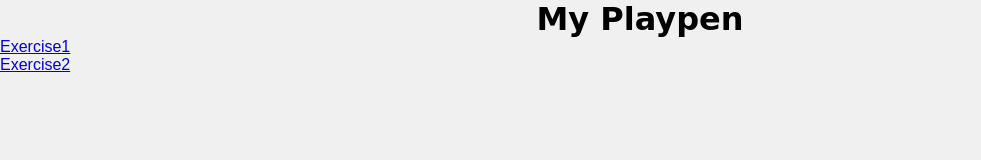
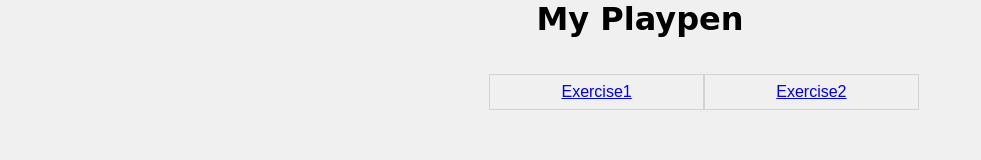
Before and after one commit to SartorelliK/playpen, a plain HTML site: page index.html in a window 1280 px wide. Shown: the whole page, without its empty margins (0-981 px from the left). Drawn offline with Linux system fonts and the light colour scheme.

Commit message:
Use CSS on main index

```diff
--- a/index.html
+++ b/index.html
@@ -3,13 +3,16 @@
 <head>
     <title>Kevins' Playpen</title>
     <link rel="stylesheet" href="style.css" />
-    <link rel="icon" type="image/x-icon" href="favicon.ico">
+    <link rel="icon" type="image/x-icon" href="favicon.ico" />
     <meta name="viewport" content="width=device-width" />
     <meta charset="utf-8" />
 </head>
 <body>
     <h1 class="mainHead">My Playpen</h1>
-    <a href="Exercise1">Exercise1</a><br />
-    <a href="Exercise2">Exercise2</a>
+    <br /><br />
+    <section class="linksBox">
+        <a class="links" href="Exercise1">Exercise1</a>
+        <a class="links" href="Exercise2">Exercise2</a>
+    </section>
 </body>
 </html>
--- a/style.css
+++ b/style.css
@@ -9,3 +9,21 @@
     text-align: center;
     font-family: cursive;
 }
+
+.linksBox {
+    width: 80%;
+    margin-left: 10%;
+    justify-content: center;
+    justify-self: center;
+    display: flex;
+    flex-wrap: wrap;
+    flex-direction: row;
+}
+
+.links {
+    display: flex;
+    width: 20%;
+    justify-content: center;
+    padding: 8px 4px;
+    border: 1px solid lightgrey;
+}
```
